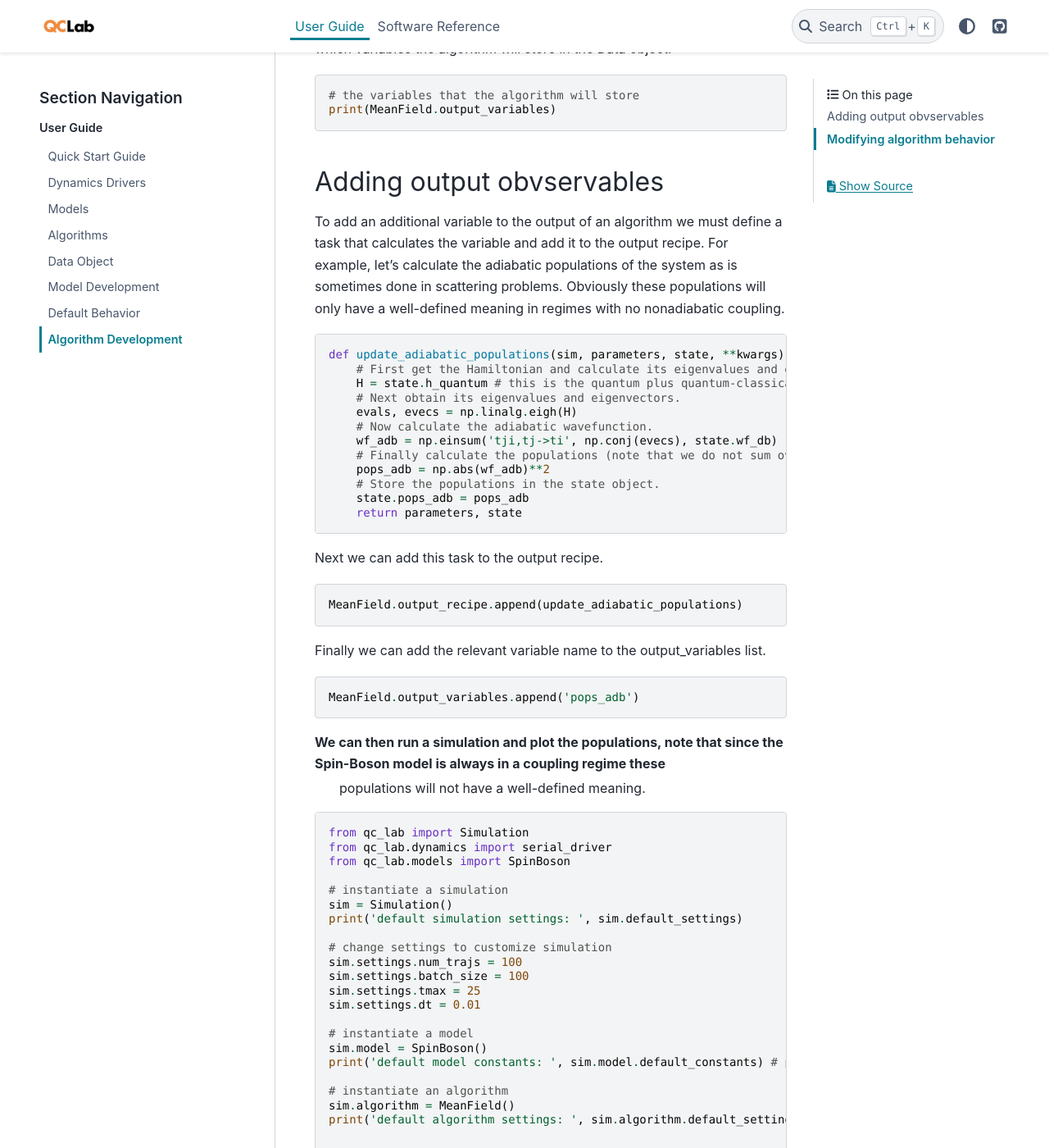
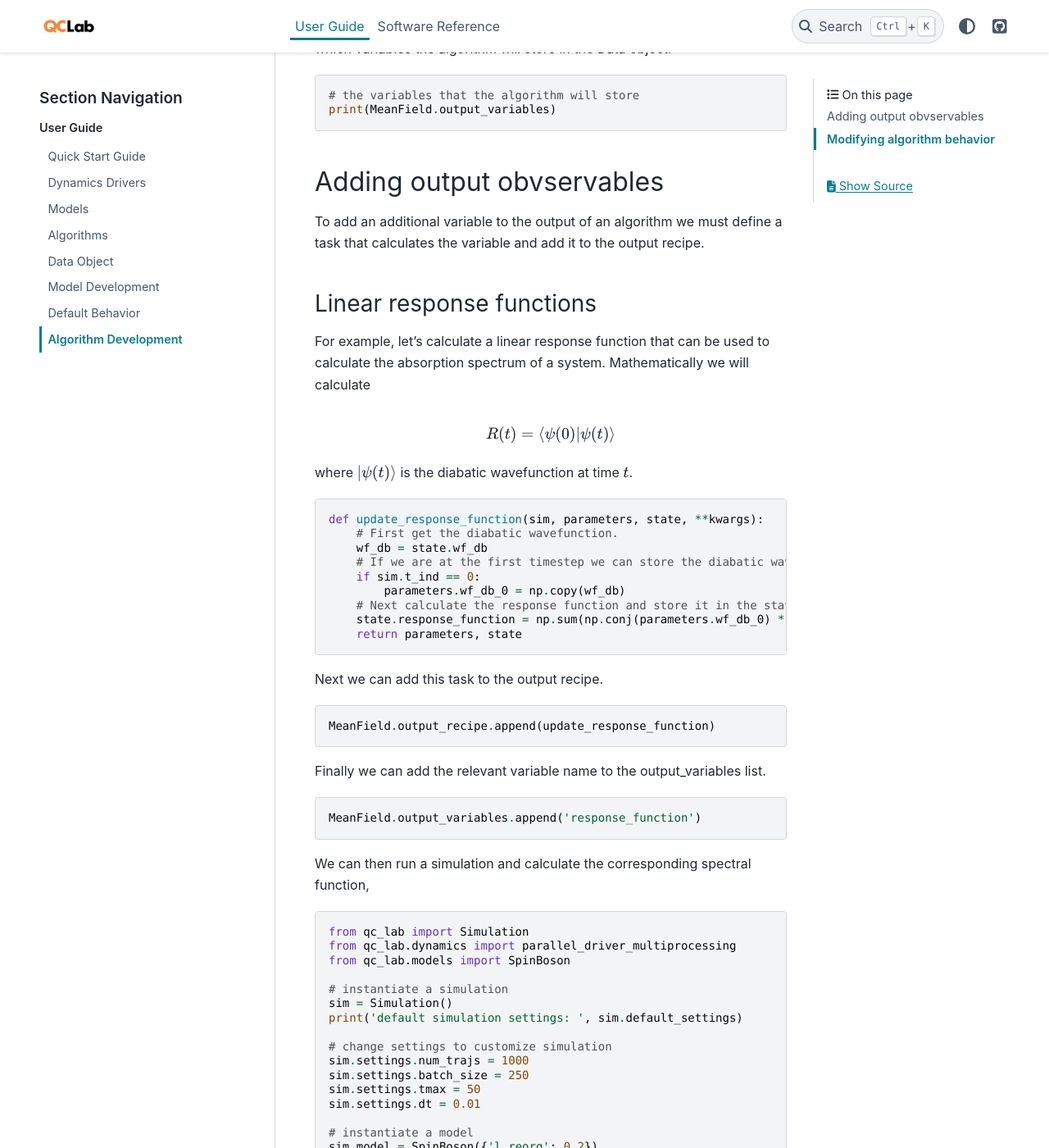
Before and after one commit to tempelaar-team/qc_lab, a Sphinx documentation site: the page built from docs/user_guide/algorithm_dev.rst, in a window 1280 px wide and 1400 px high, scrolled down 1041 px. Shown: the whole window at 82% size. Built offline with Sphinx 7.4.7 and the PyData theme 0.15.4, drawn with Linux system fonts in a browser that asks for light colours; pages that are not in the unit, such as notebooks, are missing from menus; some of the changed text lies outside the part shown.

Commit message:
Added FMO Complex and examples. Updated documentation.

```diff
--- a/docs/user_guide/algorithm_dev.rst
+++ b/docs/user_guide/algorithm_dev.rst
@@ -49,7 +49,101 @@ Adding output obvservables
 ---------------------------
 
 To add an additional variable to the output of an algorithm we must define a task that calculates the variable and add it to the output recipe.
-For example, let's calculate the adiabatic populations of the system as is sometimes done in scattering problems. Obviously these populations
+
+Linear response functions
+~~~~~~~~~~~~~~~~~~~~~~~~~
+
+For example, let's calculate a linear response function that can be used to calculate the absorption spectrum of a system. Mathematically we will calculate
+
+.. math::
+
+    R(t) = \langle \psi(0) \vert \psi(t)\rangle
+
+where :math:`\vert \psi(t)\rangle` is the diabatic wavefunction at time :math:`t`.
+
+.. code-block:: python
+
+    def update_response_function(sim, parameters, state, **kwargs):
+        # First get the diabatic wavefunction.
+        wf_db = state.wf_db
+        # If we are at the first timestep we can store the diabatic wavefunction in the parameters object
+        if sim.t_ind == 0:
+            parameters.wf_db_0 = np.copy(wf_db)
+        # Next calculate the response function and store it in the state object.
+        state.response_function = np.sum(np.conj(parameters.wf_db_0) * wf_db, axis=-1)
+        return parameters, state
+
+
+
+Next we can add this task to the output recipe.
+
+.. code-block:: python
+
+    MeanField.output_recipe.append(update_response_function)
+
+Finally we can add the relevant variable name to the output_variables list.
+
+.. code-block:: python
+
+    MeanField.output_variables.append('response_function')
+
+
+We can then run a simulation and calculate the corresponding spectral function,
+
+
+.. code-block:: python
+
+    from qc_lab import Simulation
+    from qc_lab.dynamics import parallel_driver_multiprocessing
+    from qc_lab.models import SpinBoson
+
+    # instantiate a simulation
+    sim = Simulation()
+    print('default simulation settings: ', sim.default_settings)
+
+    # change settings to customize simulation
+    sim.settings.num_trajs = 1000
+    sim.settings.batch_size = 250
+    sim.settings.tmax = 50
+    sim.settings.dt = 0.01
+
+    # instantiate a model
+    sim.model = SpinBoson({'l_reorg': 0.2})
+    print('default model constants: ', sim.model.default_constants) # print out default constants
+
+    # instantiate an algorithm
+    sim.algorithm = MeanField()
+    print('default algorithm settings: ', sim.algorithm.default_settings) # print out default settings
+
+
+
+    # define an initial diabatic wavefunction
+    sim.state.wf_db = np.array([1, 0], dtype=complex)
+
+    # run the simulation
+    data = parallel_driver_multiprocessing(sim, num_tasks=4)
+
+    # plot the data.
+    print('calculated quantities:', data.data_dic.keys())
+    num_trajs = len(data.data_dic['seed'])
+    response_function = data.data_dic['response_function']/num_trajs
+    time = sim.settings.tdat_output
+    plt.plot(time, np.real(response_function), label='R(t)')
+    plt.xlabel('time')
+    plt.ylabel('response function')
+    plt.legend()
+    plt.show()
+
+    plt.plot(np.real(np.roll(np.fft.fft(response_function), len(time)//2)))
+    plt.xlabel('freq')
+    plt.ylabel('Absorbrance')
+    plt.show()
+
+
+Adiabatic populations
+~~~~~~~~~~~~~~~~~~~~~
+
+Next, let's calculate the adiabatic populations of the system as is sometimes done in scattering problems. Obviously these populations
 will only have a well-defined meaning in regimes with no nonadiabatic coupling.
 
 .. code-block:: python
```
